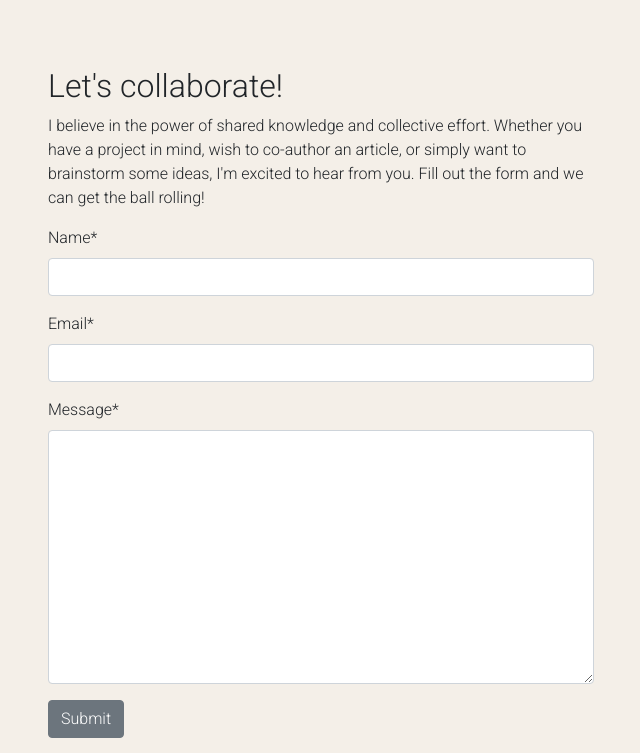
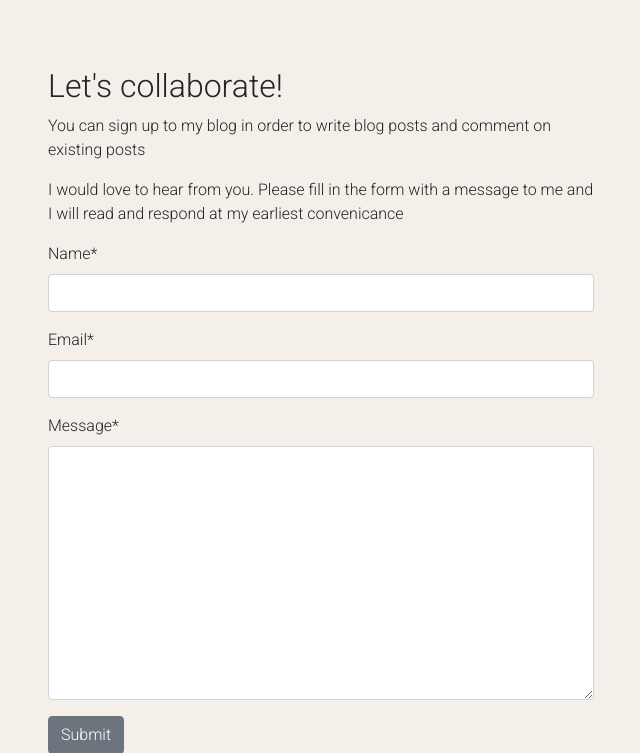
Before and after one commit to fergal92/pp4-diy-blog, a Django app: page /about/ in a window 1280 px wide. Shown: the part 162-915 px from the top of the page, without its empty margins (319-959 px from the left). Run offline with Django 4.2, Linux system fonts and the light colour scheme; data that the repository does not hold is empty; some libraries are stand-ins or nearby versions.

```diff
--- a/about/templates/about/about.html
+++ b/about/templates/about/about.html
@@ -29,14 +29,8 @@
     <div class="row justify-content-center">
         <div class="col-12 col-md-6 my-5">
             <h2>Let's collaborate!</h2>
-            <p>I believe in the power of shared knowledge and collective effort.
-                Whether you have a project in mind, wish to co-author
-                an article, or simply want to brainstorm some ideas,
-                I'm excited to hear from you. Fill out the form
-                and we can get the ball rolling!</p>
-
-            <!-- add your form here. Your submit button should
-                                have the classes of btn, btn-secondary -->
+            <p>You can sign up to my blog in order to write blog posts and comment on existing posts</p>
+            <p>I would love to hear from you. Please fill in the form with a message to me and I will read and respond at my earliest convenicance</p>
             <form method="post">
                 {{ collaborate_form | crispy }}
                 {% csrf_token %}
--- a/blog/templates/blog/submit_post.html
+++ b/blog/templates/blog/submit_post.html
@@ -4,6 +4,6 @@
     <form method="post" enctype="multipart/form-data">
         {% csrf_token %}
         {{ form.as_p }}
-        <button class= 'btn btn-primary' type="submit">Submit</button>
+        <button class= 'btn btn-secondary' type="submit">Submit</button>
     </form>
 {% endblock %}
```
Also changed, not shown: 1 other file.
